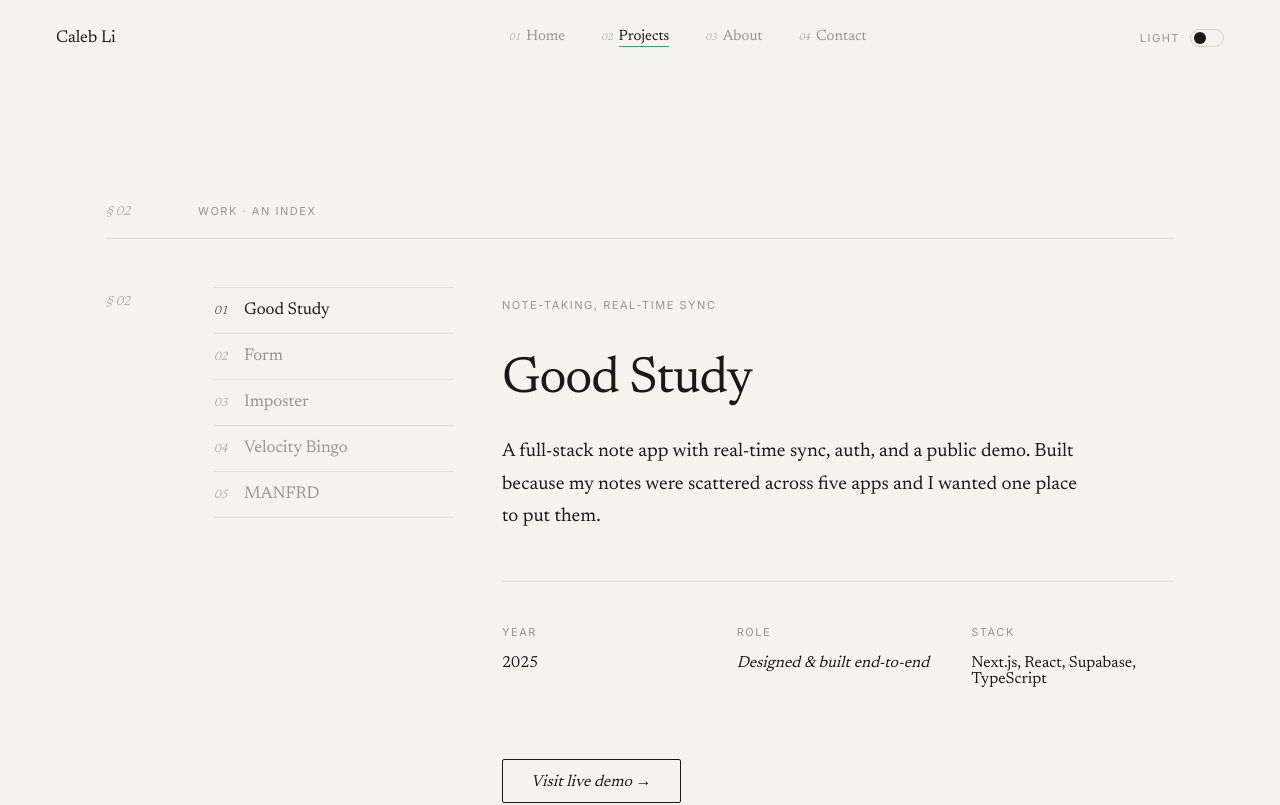
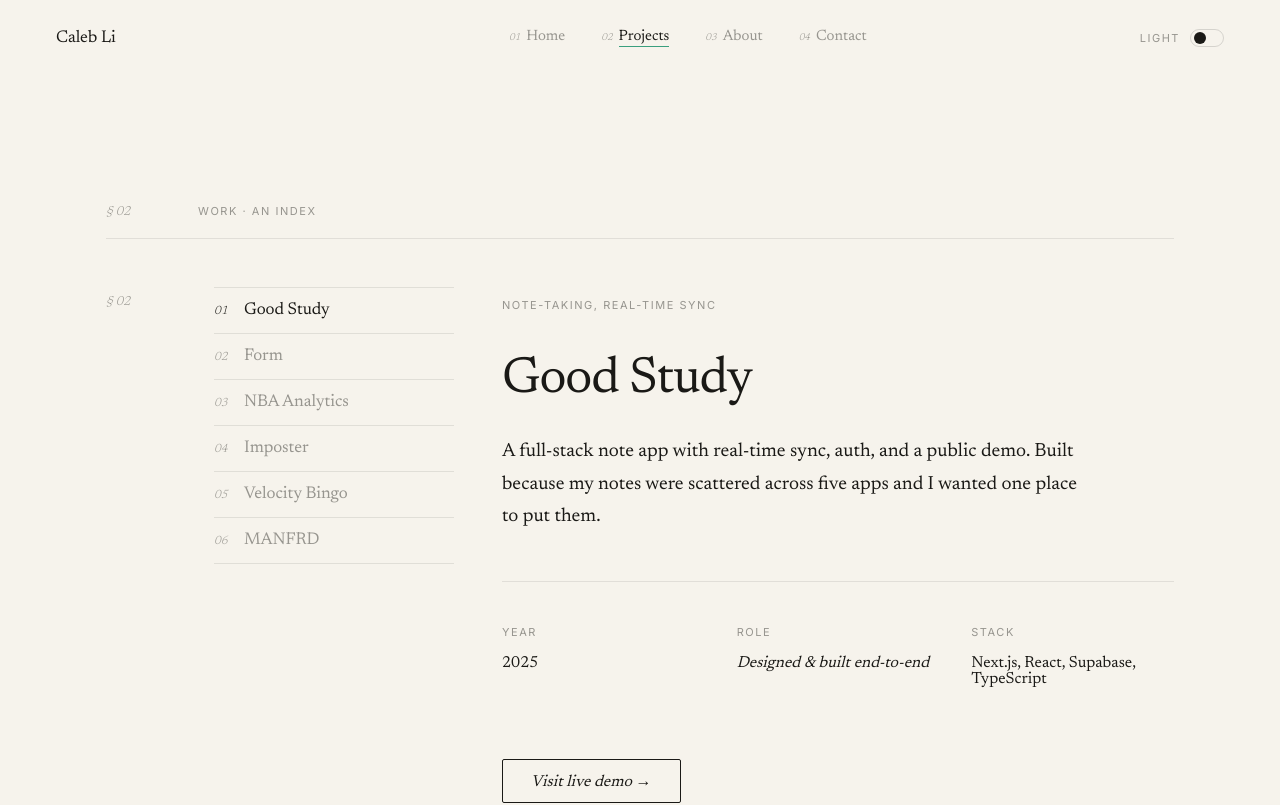
Before and after one commit to cc0b/portfolio, a Next.js app: page /projects in a window 1280 px wide. Shown: the top 805 px of the page. Built offline with nearby package versions, Linux system fonts and the light colour scheme.

Commit message:
added nba project

```diff
--- a/src/app/projects/page.tsx
+++ b/src/app/projects/page.tsx
@@ -31,6 +31,16 @@ const projects = [
   },
   {
     id: 3,
+    name: 'NBA Analytics',
+    tag: 'Sports analytics, data visualization',
+    year: '2025',
+    stack: ['Python', 'FastAPI', 'SQLAlchemy', 'React', 'Vite', 'd3'],
+    role: 'Designed & built end-to-end',
+    desc: "A dashboard for comparing NBA players across eras — Allen Iverson's 2000–01 against Nikola Jokić's 2025–26, built on 5.9 million shot records spanning 30 seasons. stats.nba.com throttles deployed traffic aggressively, so nothing in the serving path touches it: a resumable ingest pipeline pulls the data offline into a local database, and a precompute step exports every payload as static JSON. Loads instantly, no backend to fall over, costs nothing to host.",
+    link: 'https://nba-players-analysis.vercel.app/',
+  },
+  {
+    id: 4,
     name: 'Imposter',
     tag: 'Party game, real-time multiplayer',
     year: '2025',
@@ -40,7 +50,7 @@ const projects = [
     link: 'https://impostergame-free.vercel.app/',
   },
   {
-    id: 4,
+    id: 5,
     name: 'Velocity Bingo',
     tag: 'Event networking game',
     year: '2025',
@@ -50,7 +60,7 @@ const projects = [
     link: 'https://velocity-bingo.vercel.app',
   },
   {
-    id: 5,
+    id: 6,
     name: 'MANFRD',
     tag: 'Personal site for a friend',
     year: '2024',
```
Also changed, not shown: src/app/page.tsx (+4 -3 lines).
